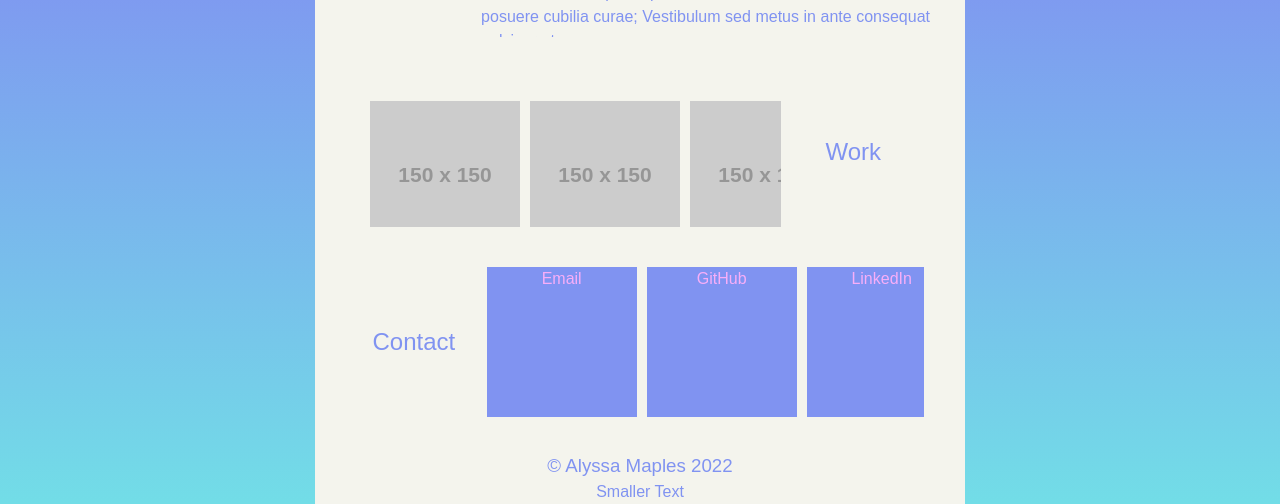
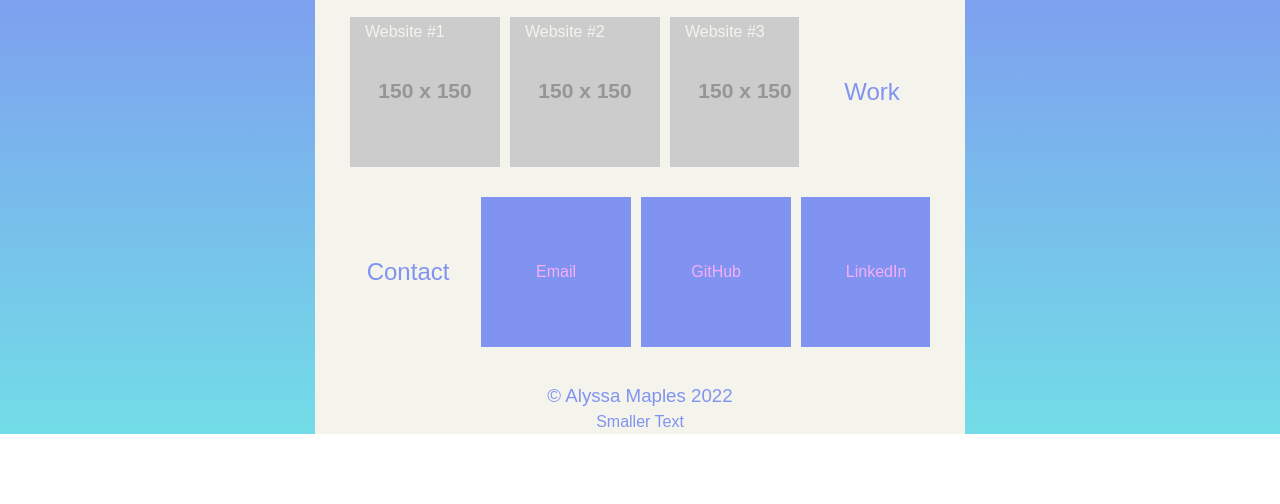
Before and after one commit to armaples/old-portfolio, a plain HTML site: page index.html in a window 1280 px wide. Shown: the part 627-1131 px from the top of the page. After the commit the page ends 1061 px from the top, so only its background shows below. Drawn offline with Linux system fonts and the light colour scheme; placeholder pictures from the web are drawn by us; a web font is replaced by a local one.

Commit message:
More debugging on flexbox layout.

```diff
--- a/assets/css/style.css
+++ b/assets/css/style.css
@@ -97,11 +97,12 @@ nav a:hover {
 
 main {
     margin: 15px;
-    display: flex;
+    display: block;
     flex-basis: 100%;
     flex-direction: column;
     align-content: center;
     align-items: center;
+    justify-content: center;
 }
 
 #about, #work, #contact {
@@ -109,16 +110,16 @@ main {
     padding: 10px;
     display: flex;
     gap: 15px;
-    flex-direction: row;
+    flex-direction: row wrap;
     flex-basis: 100%;
-    flex-shrink: 1;
+    flex-shrink: 0;
     align-items: center;
     align-content: center;
+    justify-content: center;
 }
 
 #work {
     flex-direction: row-reverse;
-
 }
 
 #contact {
@@ -134,27 +135,35 @@ h2 {
 p {
     text-align: justify;
     text-justify: inter-character;
+    max-height: 150px;
 }
 
 .aboutbox, .workbox, .contactbox {
     display: flex;
-    max-height: 200px;
+    /* max-height: 100%; */
     overflow-y: scroll;
     flex-basis: 100%;
     gap: 10px;
-    /* text-align: center; */
-
 }
 
-.workbox {
+.workbox, .contactbox {
     overflow-x: scroll;
-    /* overflow-y: hidden; */
+}
+
+.example {
+    position: relative;
+}
+
+.example p {
+    position: absolute;
+    top: -60px;
+    left: 15px;
+    color: var(--cream)
 }
 
 .subheader {
     flex-basis: 150px;
     overflow: hidden;
-    float: left;
 }
 
 .example, .contactlink {
@@ -162,13 +171,13 @@ p {
    width: 150px;
    flex-shrink: 0;
    flex-grow: 0;
-   /* overflow-x: scroll; */
-   /* text-align: center; */
+   line-height: 150px;
 }
 
 .contactlink {
     background-color: var(--periwinkle);
     text-align: center;
+    line-height: 150px;
 }
 
 .contactlink a {
@@ -203,6 +212,20 @@ footer p {
         flex-flow: column wrap;
     }
 
+    .workbox, .contactbox {
+        flex-wrap: wrap;
+        flex-basis: 30%;
+        justify-content: center;
+    }
+
+    /* .example, .contactlink {
+        flex-shrink: 1;
+    }
+
+    .example img {
+        flex-shrink: 1;
+    } */
+
     .subheader {
         flex-basis: auto;
     }
--- a/index.html
+++ b/index.html
@@ -35,23 +35,26 @@
 
         <section id="work">
             <aside class="subheader"><h2>Work</h2></aside>
+            <section class="workbox">
+                <article class="example">
+                    <img src="https://via.placeholder.com/150">
+                    <p>Website #1</p>
+                </article>
 
-            <section class="workbox">
-                <section class="example">
-                    <figure><a href="#"><img src="https://via.placeholder.com/150.png" alt=""></a></figure>
-                        <figcaption>Caption</figcaption>
-                </section>
+                <article class="example">
+                    <img src="https://via.placeholder.com/150">
+                    <p>Website #2</p>
+                </article>
 
-                <section class="example">
-                    <figure><a href="#"><img src="https://via.placeholder.com/150.png" alt=""></a></figure>
-                        <figcaption>Caption</figcaption>
-                </section>
+                <article class="example">
+                    <img src="https://via.placeholder.com/150">
+                    <p>Website #3</p>
+                </article>
 
-                <section class="example">
-                    <figure><a href="#"><img src="https://via.placeholder.com/150.png" alt=""></a></figure>
-                        <figcaption>Caption</figcaption>
-
-                </section>
+                <article class="example">
+                    <img src="https://via.placeholder.com/150">
+                    <p>Website #3</p>
+                </article>
             </section>
         </section>
 
@@ -59,17 +62,21 @@
             <aside class="subheader"><h2>Contact</h2></aside>
 
             <section class="contactbox">
-                <section class="contactlink">
+                <article class="contactlink">
                     <a href="#">Email</a>
-                </section>
+                </article>
 
-                <section class="contactlink">
+                <article class="contactlink">
                     <a href="#">GitHub</a>
-                </section>
+                </article>
 
-                <section class="contactlink">
+                <article class="contactlink">
                     <a href="#">LinkedIn</a>
-                </section>
+                </article>
+
+                <article class="contactlink">
+                    <a href="#">LinkedIn</a>
+                </article>
             </section>
         </section>
     </main>
```
